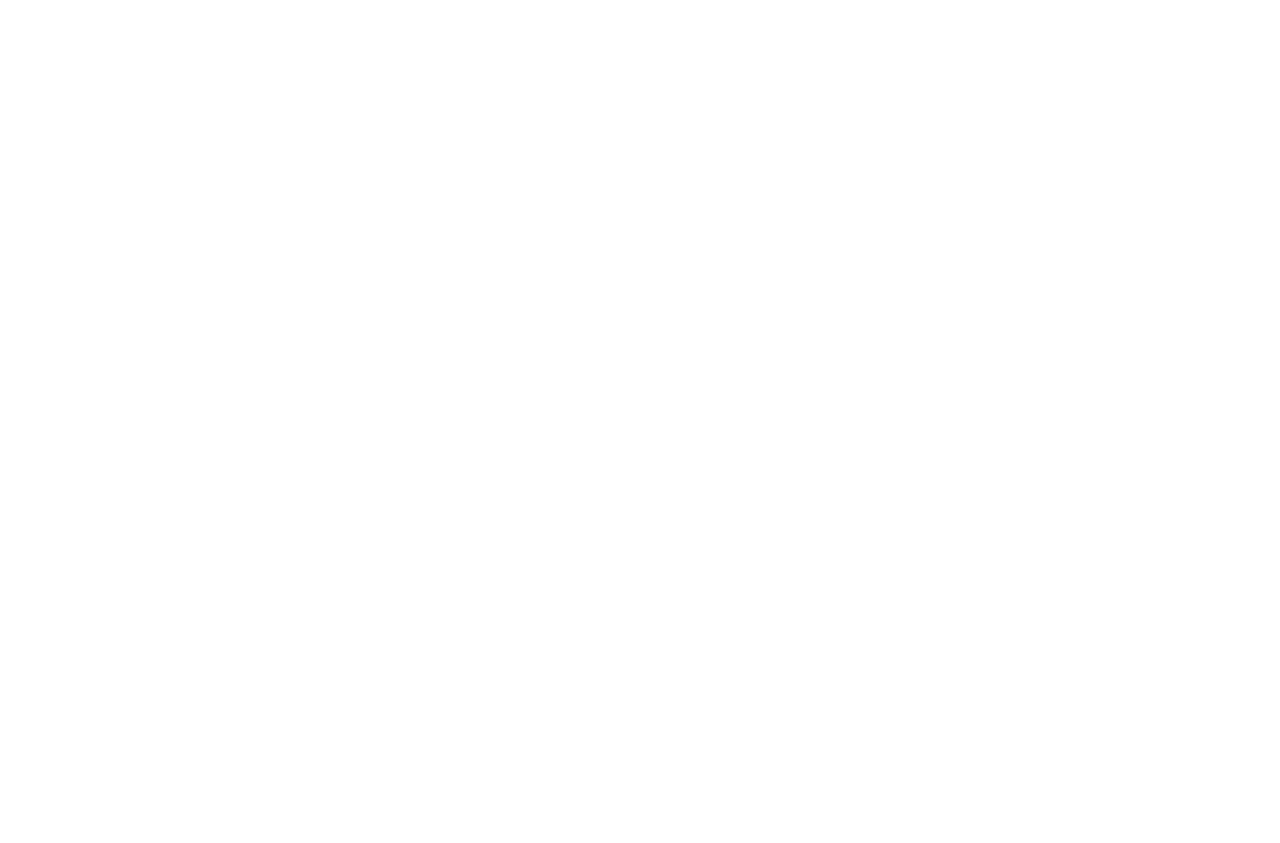
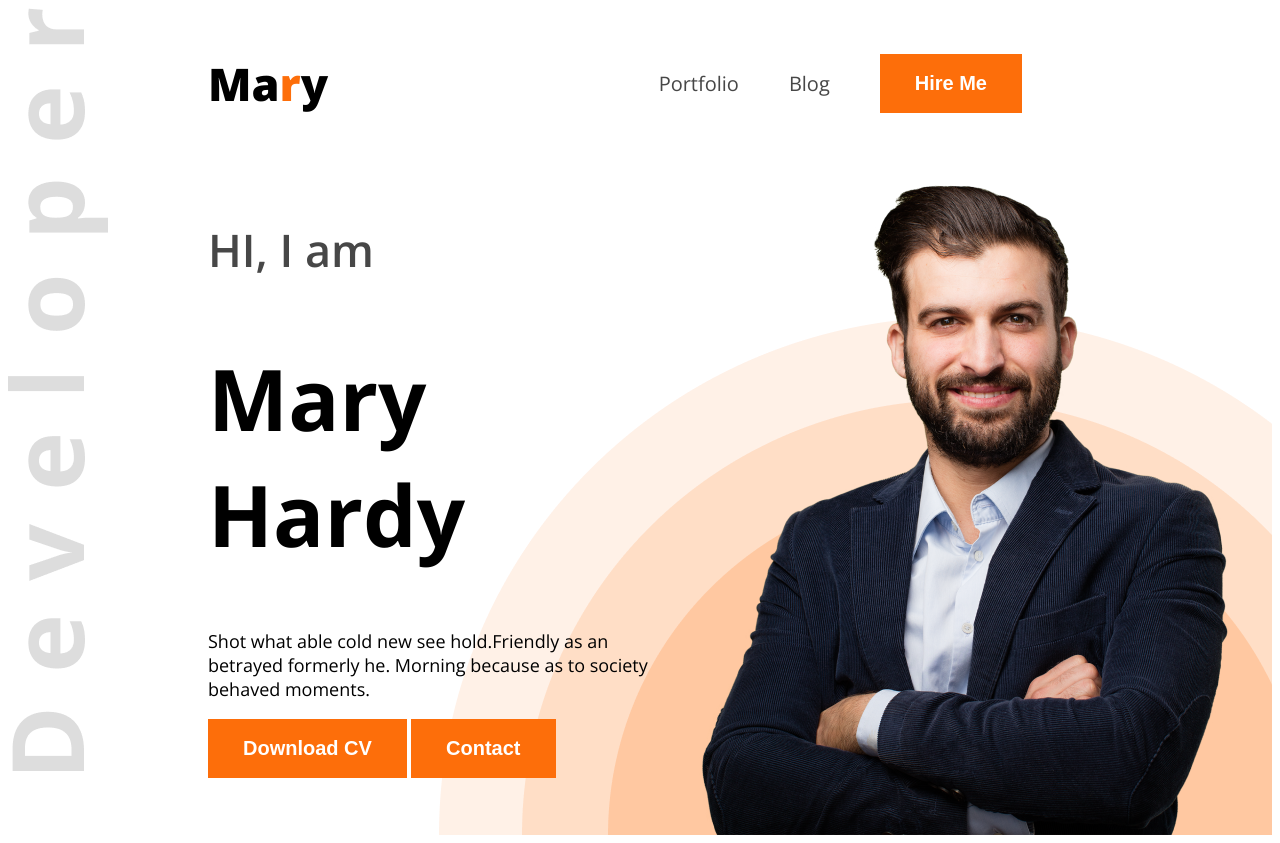
Before and after one commit to jahidur17/web-dev-protfolio, a plain HTML site: page index.html in a window 1280 px wide. Before the commit the page ends 800 px from the top, so only its background shows below. Drawn offline with nearby package versions, Linux system fonts and the light colour scheme.

Commit message:
added the header

```diff
--- a/index.html
+++ b/index.html
@@ -4,9 +4,35 @@
     <meta charset="UTF-8">
     <meta name="viewport" content="width=device-width, initial-scale=1.0">
     <title>web developer protfolio</title>
+    <link rel="preconnect" href="https://fonts.googleapis.com">
+<link rel="preconnect" href="https://fonts.gstatic.com" crossorigin>
+<link href="https://fonts.googleapis.com/css2?family=Open+Sans:ital,wght@0,300..800;1,300..800&display=swap" rel="stylesheet">
+    <link rel="stylesheet" href="styles/portfolio.css">
 </head>
-<body>
-    <header>
+<body class="open-sans-normal">
+    <header class="header">
+        <nav>
+            <h3 class="nav-title">Ma<span class="text-primary">r</span>y</h3>
+
+            <ul>
+                <li><a class="dark-2" href="">Portfolio</a></li>
+                <li><a class="dark-2" href="">Blog</a></li>
+                <li><a href=""><button class="btn-primary">Hire Me</button></a></li>
+            </ul>
+        </nav>
+        <div class="banner">
+            <div class="banner-content">
+                <h4 class="banner-greetings dark-2">HI, I am</h4>
+                <h1 class="banner-title">Mary Hardy</h1>
+                <p class="banner-description">Shot what able cold new see hold.Friendly as an betrayed formerly he. Morning because as to society behaved moments.
+
+                </p>
+                <button class="btn-primary">Download CV</button>
+                <button class="btn-primary">Contact</button>
+
+            </div>
+            <img class="banner-profile-picture" src="images/hardy.png" alt="">
+        </div>
 
     </header>
     <main>
--- /dev/null
+++ b/styles/portfolio.css
@@ -0,0 +1,96 @@
+
+
+
+.open-sans-normal {
+    font-family: "Open Sans", sans-serif;
+    font-optical-sizing: auto;
+    font-style: normal;
+    font-variation-settings:
+      "wdth" 100;
+  }
+
+  /* shared style */
+  .text-primary{
+    color: #FD6E0A;
+
+  }
+
+
+/* nav styles */
+nav{
+    display: flex;
+    align-items: center;
+    justify-content: space-between;
+    margin: 0 200px;
+}
+
+.nav-title{
+    font-weight: 800;
+    font-size: 45px;
+}
+
+nav ul{
+    display: flex;
+    align-items: center;
+}
+
+nav ul li{
+    list-style: none;
+    margin-right: 50px;
+
+}
+
+nav li a{
+    text-decoration: none;
+    font-size: 20px;
+}
+
+.btn-primary{
+    background-color: #FD6E0A;
+    font-weight: bold;
+    font-size: 20px;
+    color: white;
+    padding: 18px 35px;
+    border: none;
+}
+
+.dark-2{
+    color: #474747;
+}
+
+/* banner styles */
+.banner-greetings{
+    font-size: 45px;
+    font-weight:600;
+}
+
+.banner-title{
+    font-weight: bold;
+    font-size: 85px;
+}
+.banner-description{
+    font-weight: normal;
+    font-size: 18px;
+}
+
+.banner-profile-picture{
+    width: 584px;
+    height: 676px;
+}
+
+.banner{
+    display: flex;
+    justify-content: space-between;
+    margin: 0 35px 0 200px;
+}
+.banner-content{
+    max-width: 580px;
+}
+
+/* header */
+.header{
+    background-image: url(../images/developer.png), url(../images/header_bg.png);
+    background-repeat: no-repeat;
+    background-position: top left,bottom right;
+
+}
```
